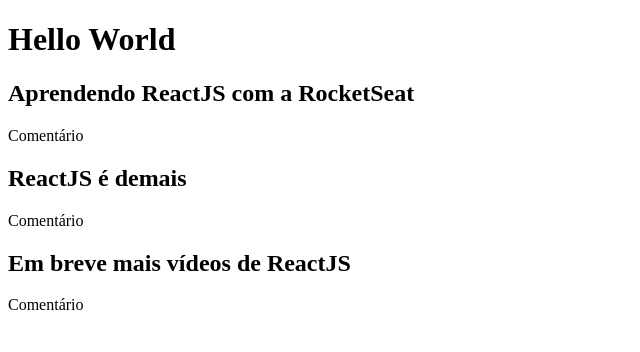
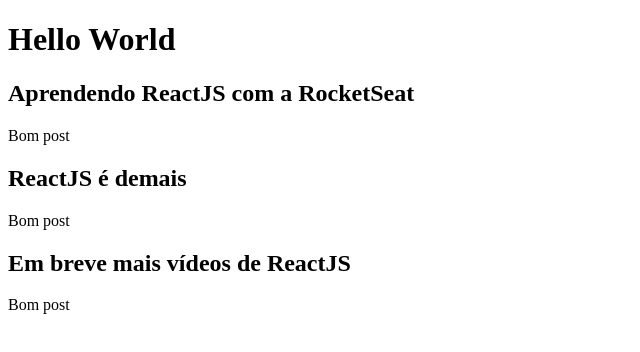
Before and after one commit to marcelosperalta/bootcamp_rocketseat, a React (Create React App) app in the folder 20170622/my-app/: page / in a window 1280 px wide. Shown: the top 352 px of the page, without its empty margins (0-640 px from the left). Built offline with nearby package versions, Linux system fonts and the light colour scheme.

Commit message:
rocketseat

```diff
--- a/20170622/my-app/src/components/Comment.js
+++ b/20170622/my-app/src/components/Comment.js
@@ -3,7 +3,8 @@
 export default class Comment extends React.Component {
     render() {
         return (
-        <p>Comentário</p>
+        // <p>Comentário</p> // cenário 2
+        <p>{ this.props.text }</p>
         );
     }
 }
--- a/20170622/my-app/src/components/Post.js
+++ b/20170622/my-app/src/components/Post.js
@@ -8,7 +8,8 @@
             <div>
                 {/* <h2>Post</h2> // cenário 1 */}
                 <h2>{this.props.title}</h2>
-                <Comment />
+                {/* <Comment /> // cenário 2 */}
+                <Comment text="Bom post" />
             </div>
         )
     }
```
